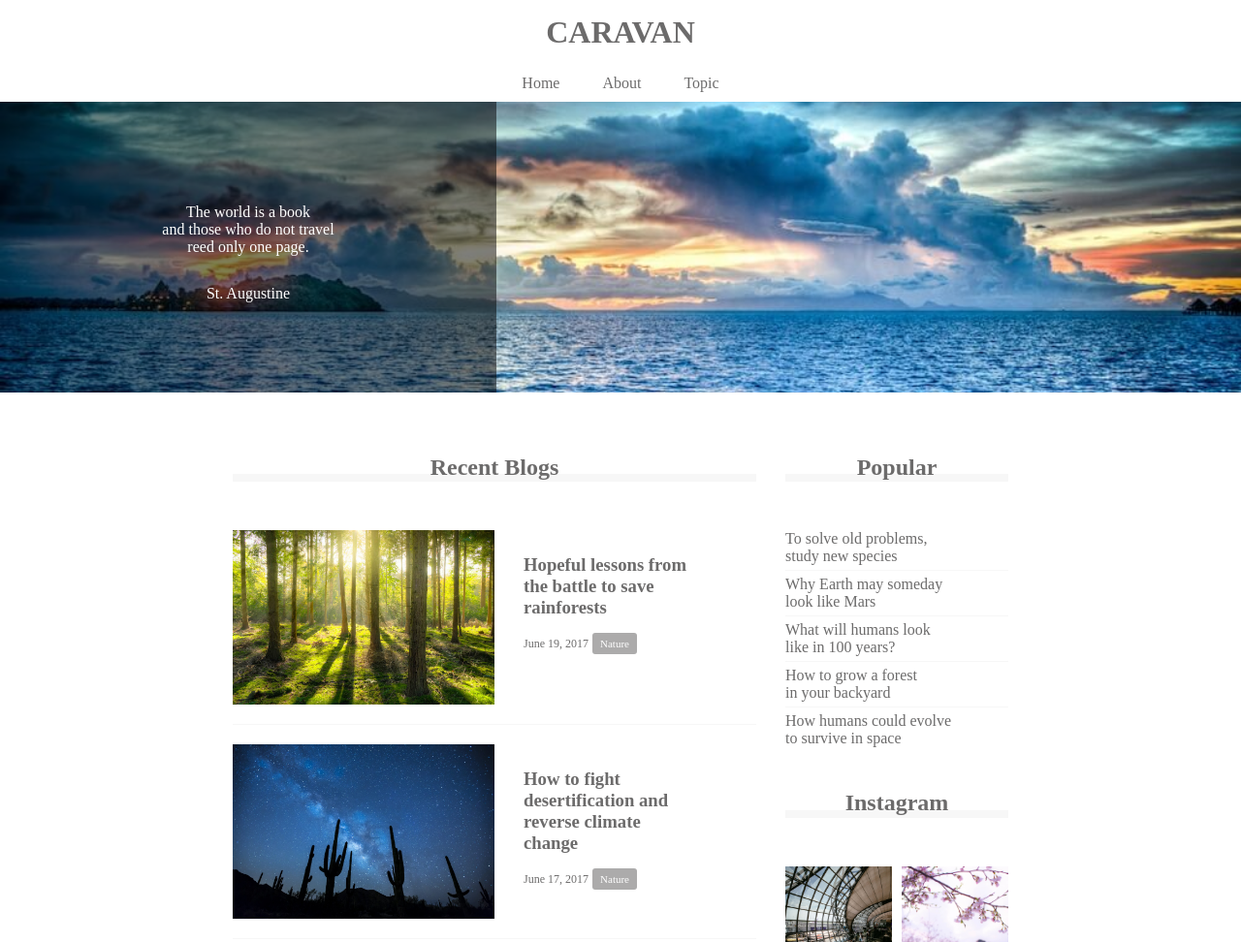
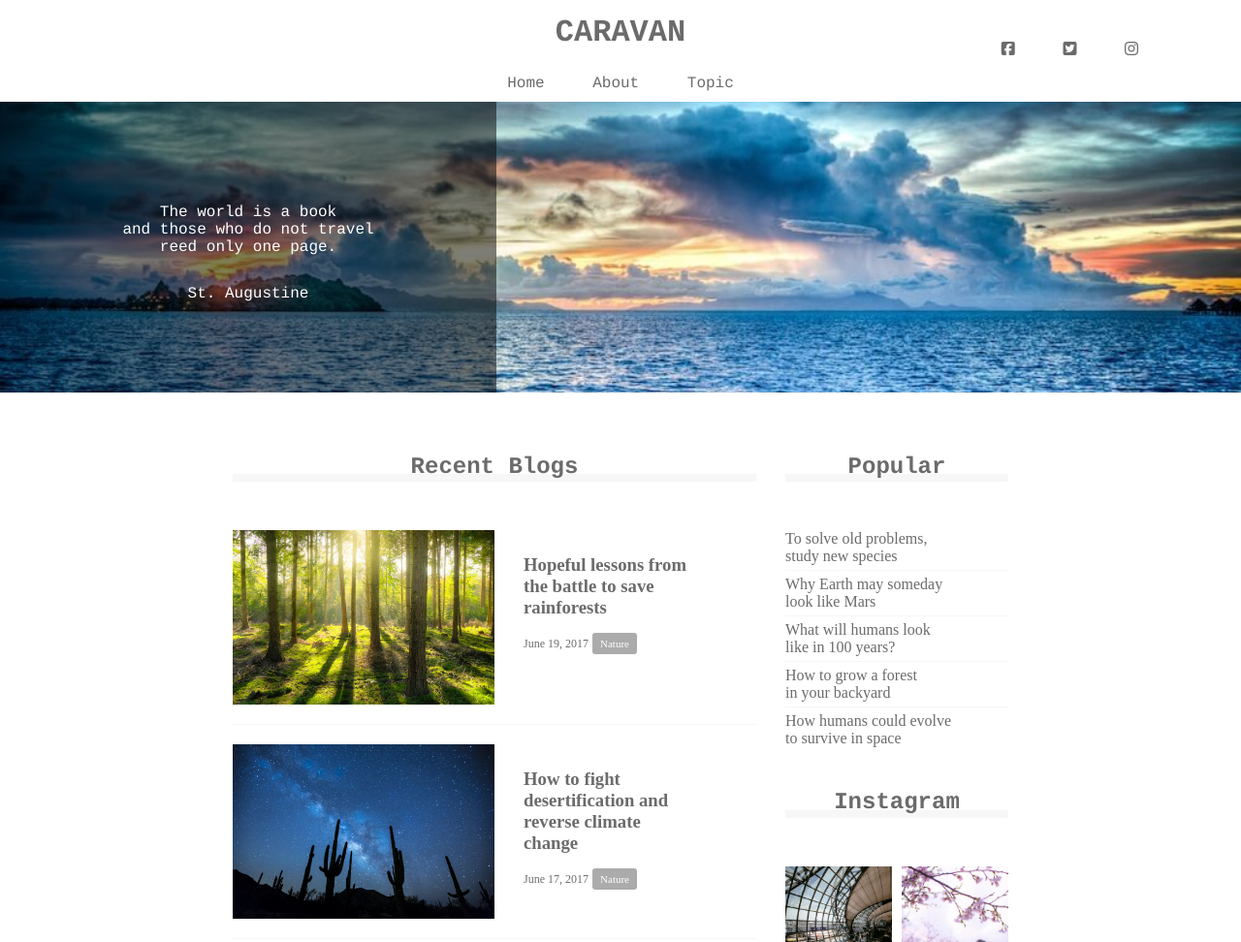
Before and after one commit to sindoumasaki/caravan, a plain HTML site: page index.html in a window 1280 px wide. Shown: the top 972 px of the page at 97% size. Drawn offline with Linux system fonts and the light colour scheme.

Commit message:
[update] caravan

```diff
--- a/index.html
+++ b/index.html
@@ -2,6 +2,7 @@
 <html lang="ja">
   <head>
     <meta charset="utf-8">
+    <script src="https://kit.fontawesome.com/5edaebbe20.js" crossorigin="anonymous"></script>
     <link rel="stylesheet" href="style.css">
     <title>caravan</title>
   </head>
@@ -11,6 +12,12 @@
       <h1 class="heading">
         <a href="index.html">CARAVAN</a>
       </h1>
+
+      <div class="social">
+        <i class="fab fa-facebook-square"></i>
+        <i class="fab fa-twitter-square"></i>
+        <i class="fab fa-instagram"></i>
+      </div>
     </header>
 
     <nav>
--- a/style.css
+++ b/style.css
@@ -9,11 +9,27 @@ a {
   text-decoration: none;
 }
 
+header, nav, .main-visual, h2, footer {
+  font-family: Chalkduster, "Bradley hand",Courier, "Segoe Print", sans-serif;
+}
+
 header {
   width: 90%;
   margin: 0 auto;
   padding: 15px 0;
   text-align: center;
+  position: relative;
+}
+
+.social {
+  position: absolute;
+  top: 22px;
+  right: 22px;
+}
+
+.social i{
+  display: inline-block;
+  margin: 20px;
 }
 
 header .heading {
```
